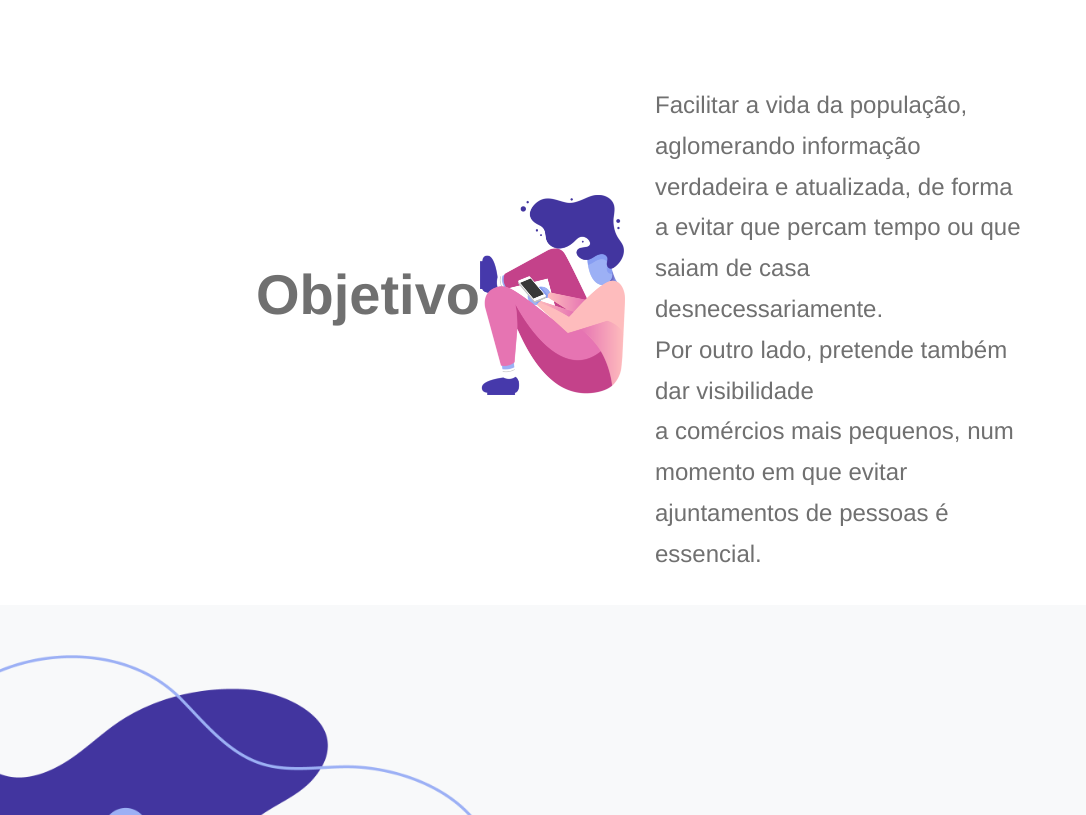
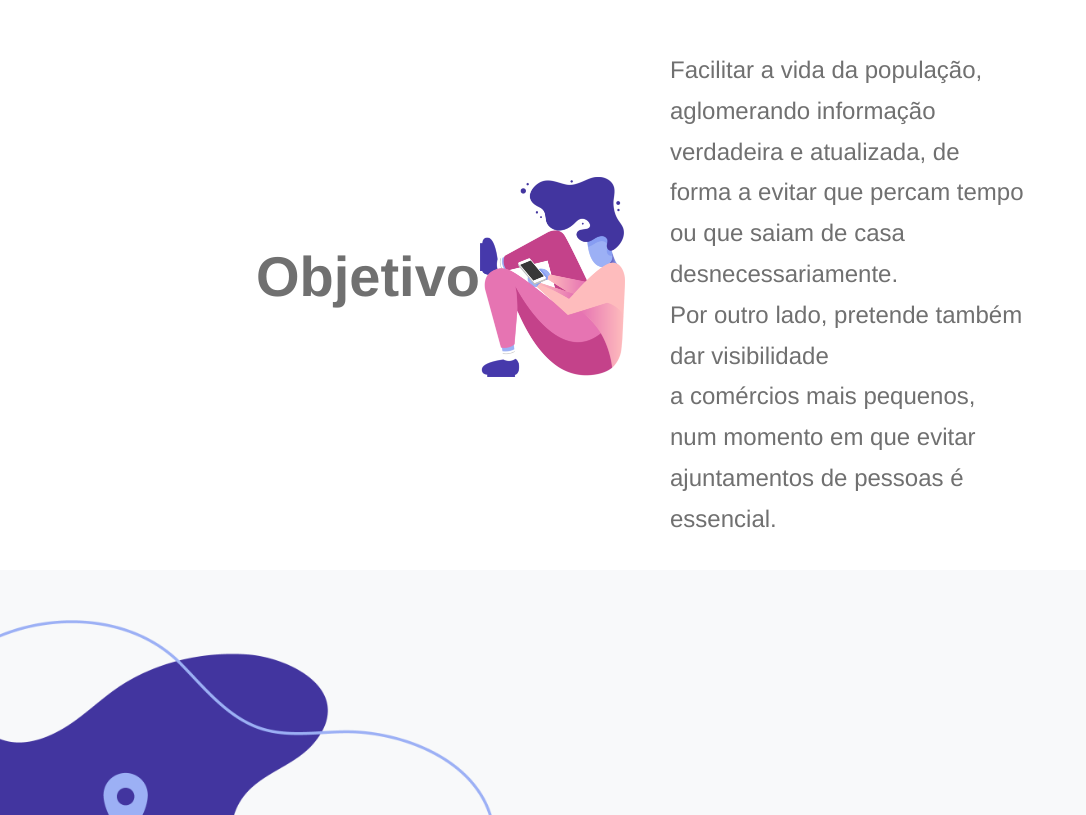
Before and after one commit to CovidInfo-PT/Front-End, a plain HTML site: page index.html in a window 1280 px wide. Shown: the part 1016-1831 px from the top of the page, without its empty margins (0-1086 px from the left). Drawn offline with Linux system fonts and the light colour scheme; a web font is replaced by a local one.

Commit message:
minor bug fixes

```diff
--- a/index.html
+++ b/index.html
@@ -132,7 +132,7 @@
           </div>
 
         </div>
-        <div class="col-lg-6 col-sm-12 col-12 index_light_text" style="padding-top: 70px; font-weight: 200; font-family: 'proxima_nova_rgbold', Helvetica, Arial, sans-serif;">
+        <div class="col-lg-6 col-sm-12 col-12 index_light_text" style="padding-top: 35px;  padding-left: 30px; font-family: 'proxima_nova_regular', Helvetica, Arial, sans-serif;">
           Facilitar a vida da população, aglomerando informação verdadeira e atualizada, de forma a evitar que percam tempo ou que saiam de casa desnecessariamente.
           <br>Por outro lado, pretende também dar visibilidade <br>a comércios mais pequenos, num momento em que evitar ajuntamentos de pessoas é essencial.
         </div>
```
